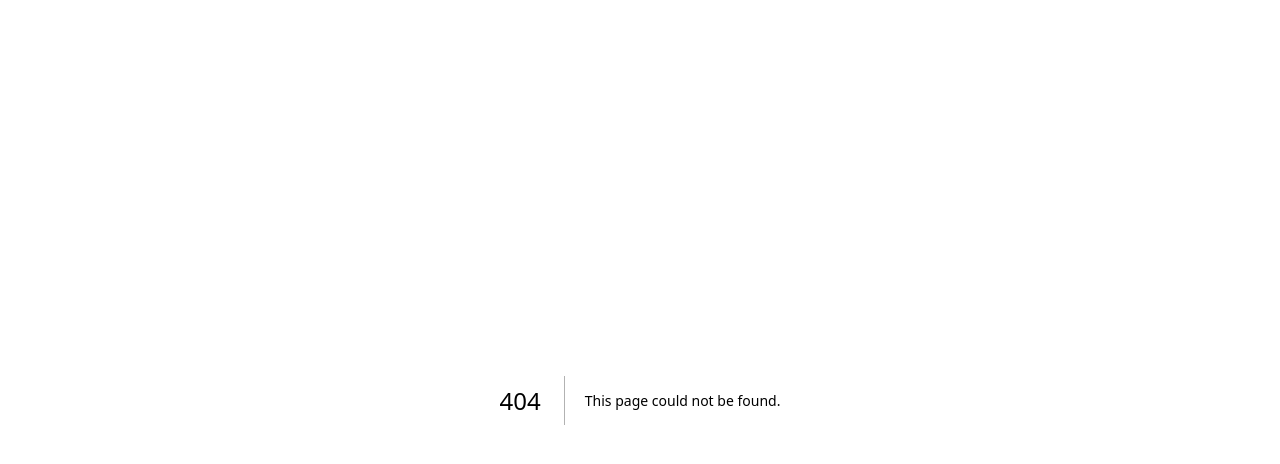
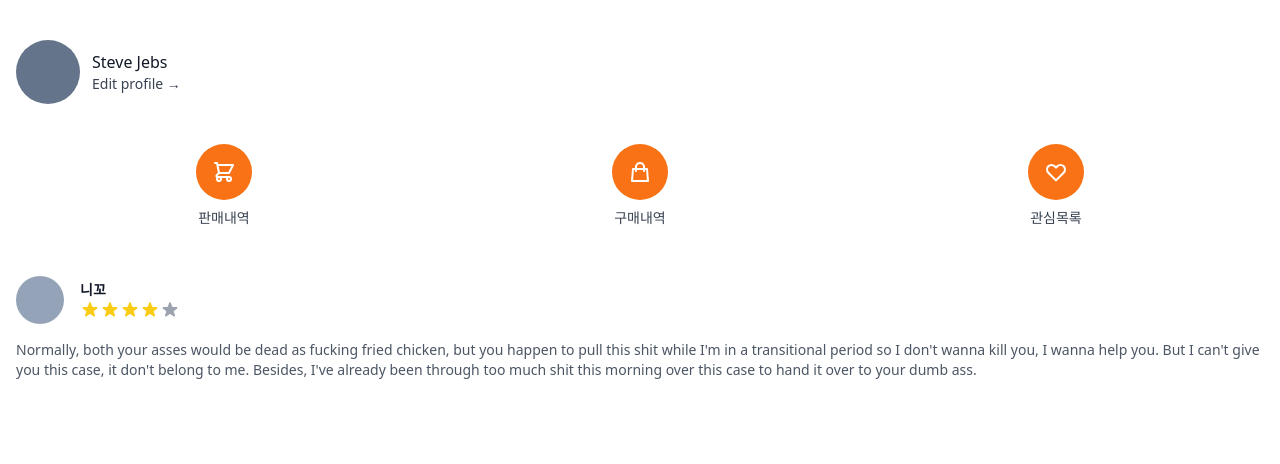
Before and after one commit to jin123457/carrot-market, a Next.js app: page /profile in a window 1280 px wide. Before the commit this address had no page. Shown: the top 464 px of the page. Built offline with nearby package versions, Linux system fonts and the light colour scheme.

Commit message:
profile UI page created

```diff
--- /dev/null
+++ b/src/pages/profile.tsx
@@ -0,0 +1,113 @@
+const Profile = () => {
+    return (
+        <div className="py-10 px-4">
+            <div className="flex items-center space-x-3">
+                <div className="w-16 h-16 bg-slate-500 rounded-full" />
+                <div className="flex flex-col">
+                    <span className="font-medium text-gray-900">Steve Jebs</span>
+                    <span className="text-sm text-gray-700">Edit profile &rarr;</span>
+                </div>
+            </div>
+            <div className="mt-10 flex justify-around">
+                <div className="flex flex-col items-center">
+                    <div className="w-14 h-14 text-white bg-orange-500 rounded-full flex items-center justify-center">
+                        <svg className="w-6 h-6" fill="none" stroke="currentColor" viewBox="0 0 24 24" xmlns="http://www.w3.org/2000/svg">
+                            <path
+                                strokeLinecap="round"
+                                strokeLinejoin="round"
+                                strokeWidth="2"
+                                d="M3 3h2l.4 2M7 13h10l4-8H5.4M7 13L5.4 5M7 13l-2.293 2.293c-.63.63-.184 1.707.707 1.707H17m0 0a2 2 0 100 4 2 2 0 000-4zm-8 2a2 2 0 11-4 0 2 2 0 014 0z"
+                            ></path>
+                        </svg>
+                    </div>
+                    <span className="text-sm font-medium text-gray-700 mt-2">판매내역</span>
+                </div>
+                <div className="flex flex-col items-center">
+                    <div className="w-14 h-14 text-white bg-orange-500 rounded-full flex items-center justify-center">
+                        <svg className="w-6 h-6" fill="none" stroke="currentColor" viewBox="0 0 24 24" xmlns="http://www.w3.org/2000/svg">
+                            <path strokeLinecap="round" strokeLinejoin="round" strokeWidth="2" d="M16 11V7a4 4 0 00-8 0v4M5 9h14l1 12H4L5 9z"></path>
+                        </svg>
+                    </div>
+                    <span className="text-sm font-medium text-gray-700 mt-2">구매내역</span>
+                </div>
+                <div className="flex flex-col items-center">
+                    <div className="w-14 h-14 text-white bg-orange-500 rounded-full flex items-center justify-center">
+                        <svg className="w-6 h-6" fill="none" stroke="currentColor" viewBox="0 0 24 24" xmlns="http://www.w3.org/2000/svg">
+                            <path
+                                strokeLinecap="round"
+                                strokeLinejoin="round"
+                                strokeWidth="2"
+                                d="M4.318 6.318a4.5 4.5 0 000 6.364L12 20.364l7.682-7.682a4.5 4.5 0 00-6.364-6.364L12 7.636l-1.318-1.318a4.5 4.5 0 00-6.364 0z"
+                            ></path>
+                        </svg>
+                    </div>
+                    <span className="text-sm font-medium text-gray-700 mt-2">관심목록</span>
+                </div>
+            </div>
+            <div className="mt-12">
+                <div className="flex space-x-4 items-center">
+                    <div className="w-12 h-12 rounded-full bg-slate-400" />
+                    <div className="flex flex-col items-start">
+                        <h4 className="text-sm font-bold text-gray-900">니꼬</h4>
+                        <div className="flex items-center">
+                            <svg
+                                className="text-yellow-400 h-5 w-5"
+                                xmlns="http://www.w3.org/2000/svg"
+                                viewBox="0 0 20 20"
+                                fill="currentColor"
+                                aria-hidden="true"
+                            >
+                                <path d="M9.049 2.927c.3-.921 1.603-.921 1.902 0l1.07 3.292a1 1 0 00.95.69h3.462c.969 0 1.371 1.24.588 1.81l-2.8 2.034a1 1 0 00-.364 1.118l1.07 3.292c.3.921-.755 1.688-1.54 1.118l-2.8-2.034a1 1 0 00-1.175 0l-2.8 2.034c-.784.57-1.838-.197-1.539-1.118l1.07-3.292a1 1 0 00-.364-1.118L2.98 8.72c-.783-.57-.38-1.81.588-1.81h3.461a1 1 0 00.951-.69l1.07-3.292z" />
+                            </svg>
+                            <svg
+                                className="text-yellow-400 h-5 w-5"
+                                xmlns="http://www.w3.org/2000/svg"
+                                viewBox="0 0 20 20"
+                                fill="currentColor"
+                                aria-hidden="true"
+                            >
+                                <path d="M9.049 2.927c.3-.921 1.603-.921 1.902 0l1.07 3.292a1 1 0 00.95.69h3.462c.969 0 1.371 1.24.588 1.81l-2.8 2.034a1 1 0 00-.364 1.118l1.07 3.292c.3.921-.755 1.688-1.54 1.118l-2.8-2.034a1 1 0 00-1.175 0l-2.8 2.034c-.784.57-1.838-.197-1.539-1.118l1.07-3.292a1 1 0 00-.364-1.118L2.98 8.72c-.783-.57-.38-1.81.588-1.81h3.461a1 1 0 00.951-.69l1.07-3.292z" />
+                            </svg>
+                            <svg
+                                className="text-yellow-400 h-5 w-5"
+                                xmlns="http://www.w3.org/2000/svg"
+                                viewBox="0 0 20 20"
+                                fill="currentColor"
+                                aria-hidden="true"
+                            >
+                                <path d="M9.049 2.927c.3-.921 1.603-.921 1.902 0l1.07 3.292a1 1 0 00.95.69h3.462c.969 0 1.371 1.24.588 1.81l-2.8 2.034a1 1 0 00-.364 1.118l1.07 3.292c.3.921-.755 1.688-1.54 1.118l-2.8-2.034a1 1 0 00-1.175 0l-2.8 2.034c-.784.57-1.838-.197-1.539-1.118l1.07-3.292a1 1 0 00-.364-1.118L2.98 8.72c-.783-.57-.38-1.81.588-1.81h3.461a1 1 0 00.951-.69l1.07-3.292z" />
+                            </svg>
+                            <svg
+                                className="text-yellow-400 h-5 w-5"
+                                xmlns="http://www.w3.org/2000/svg"
+                                viewBox="0 0 20 20"
+                                fill="currentColor"
+                                aria-hidden="true"
+                            >
+                                <path d="M9.049 2.927c.3-.921 1.603-.921 1.902 0l1.07 3.292a1 1 0 00.95.69h3.462c.969 0 1.371 1.24.588 1.81l-2.8 2.034a1 1 0 00-.364 1.118l1.07 3.292c.3.921-.755 1.688-1.54 1.118l-2.8-2.034a1 1 0 00-1.175 0l-2.8 2.034c-.784.57-1.838-.197-1.539-1.118l1.07-3.292a1 1 0 00-.364-1.118L2.98 8.72c-.783-.57-.38-1.81.588-1.81h3.461a1 1 0 00.951-.69l1.07-3.292z" />
+                            </svg>
+                            <svg
+                                className="text-gray-400 h-5 w-5"
+                                xmlns="http://www.w3.org/2000/svg"
+                                viewBox="0 0 20 20"
+                                fill="currentColor"
+                                aria-hidden="true"
+                            >
+                                <path d="M9.049 2.927c.3-.921 1.603-.921 1.902 0l1.07 3.292a1 1 0 00.95.69h3.462c.969 0 1.371 1.24.588 1.81l-2.8 2.034a1 1 0 00-.364 1.118l1.07 3.292c.3.921-.755 1.688-1.54 1.118l-2.8-2.034a1 1 0 00-1.175 0l-2.8 2.034c-.784.57-1.838-.197-1.539-1.118l1.07-3.292a1 1 0 00-.364-1.118L2.98 8.72c-.783-.57-.38-1.81.588-1.81h3.461a1 1 0 00.951-.69l1.07-3.292z" />
+                            </svg>
+                        </div>
+                    </div>
+                </div>
+                <div className="mt-4 text-gray-600 text-sm">
+                    <p>
+                        Normally, both your asses would be dead as fucking fried chicken, but you happen to pull this shit while I&apos;m in a transitional
+                        period so I don&apos;t wanna kill you, I wanna help you. But I can&apos;t give you this case, it don&apos;t belong to me. Besides,
+                        I&apos;ve already been through too much shit this morning over this case to hand it over to your dumb ass.
+                    </p>
+                </div>
+            </div>
+        </div>
+    );
+};
+
+export default Profile;
```
